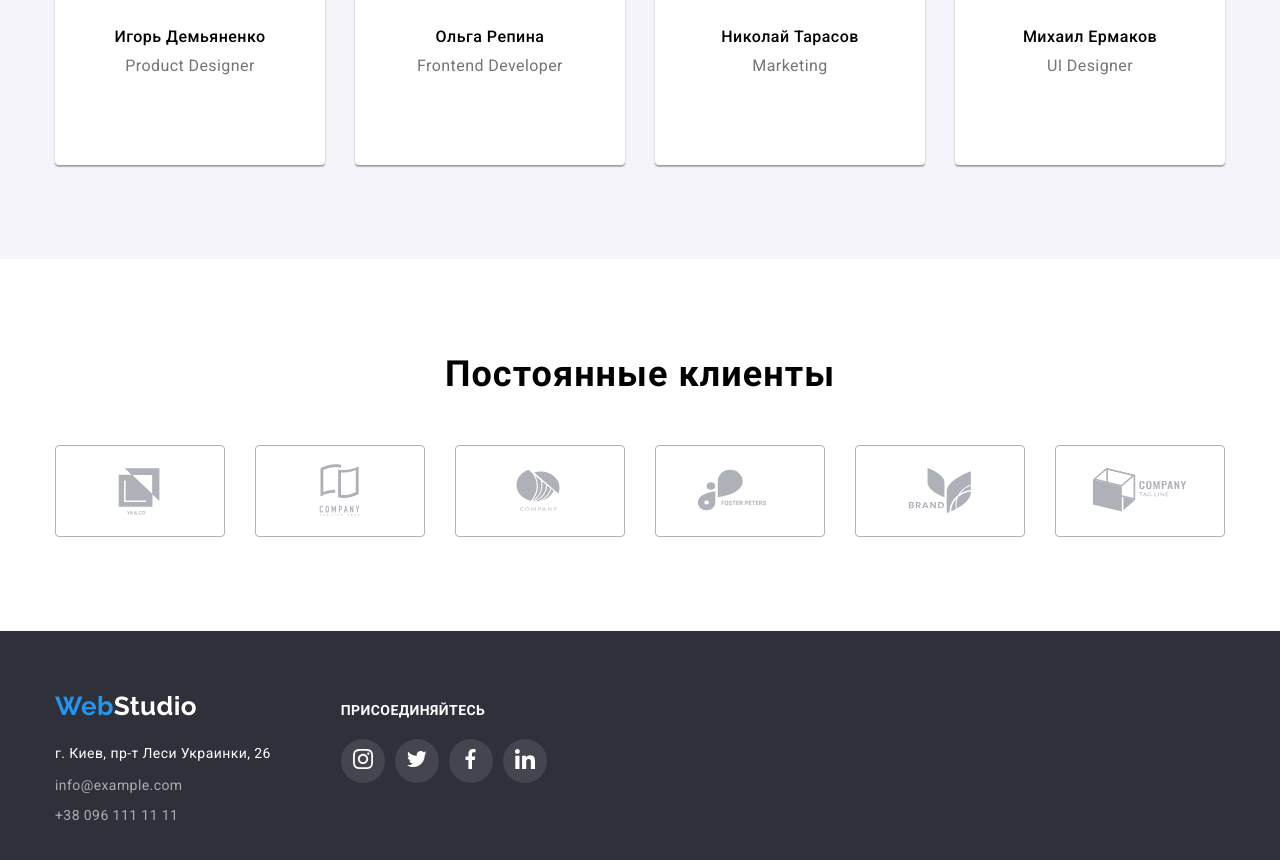
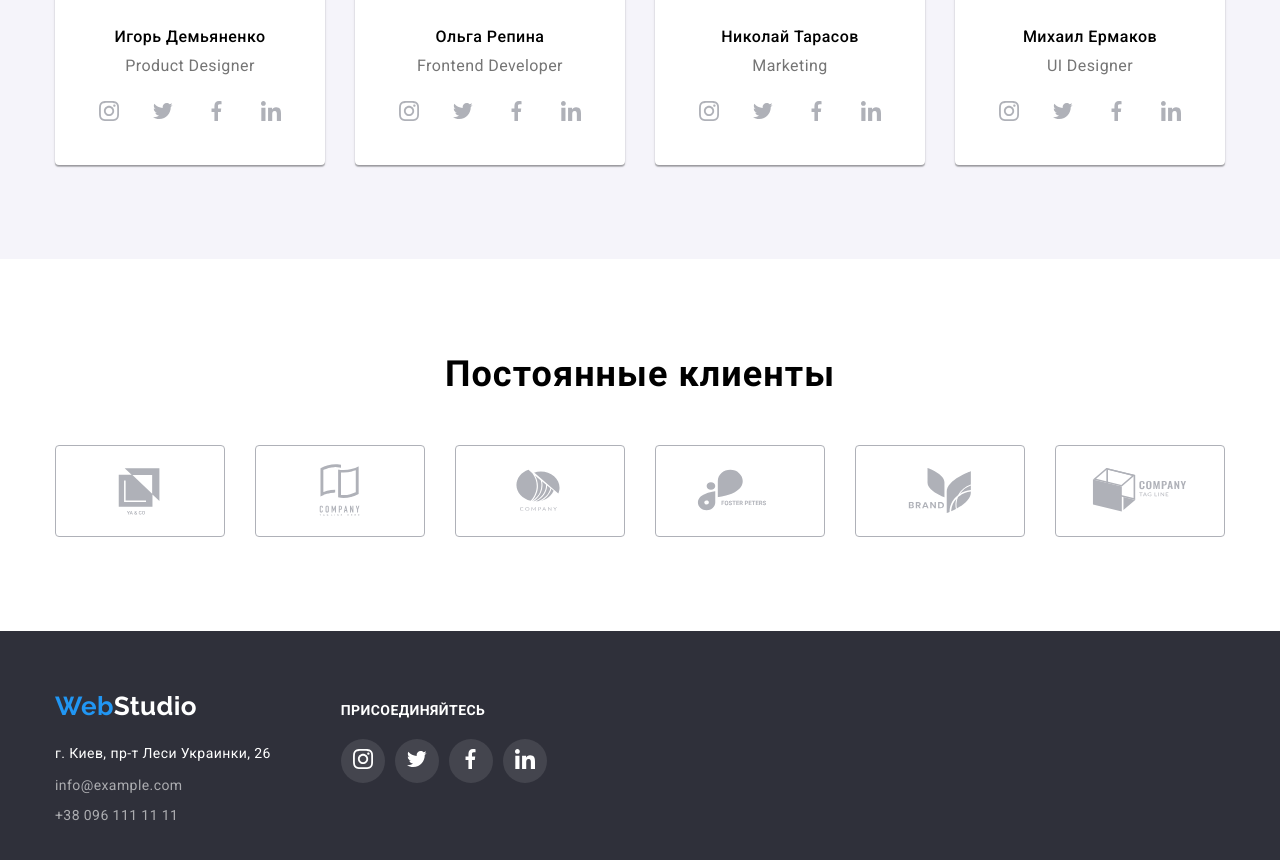
Before and after one commit to YanaBee/goit-markup-hw-04, a plain HTML site: page index.html in a window 1280 px wide. Shown: the part 2046-2906 px from the top of the page. Drawn offline with nearby package versions, Linux system fonts and the light colour scheme.

Commit message:
social icons fill removed

```diff
--- a/css/styles.css
+++ b/css/styles.css
@@ -555,13 +555,6 @@
   border-radius: 50%;
 }
 
-.instagram,
-.twitter,
-.facebook,
-.linkedin {
-  fill: var(--text-accent);
-}
-
 /* PAGE - Portfolio */
 
 .nav-button {
```
